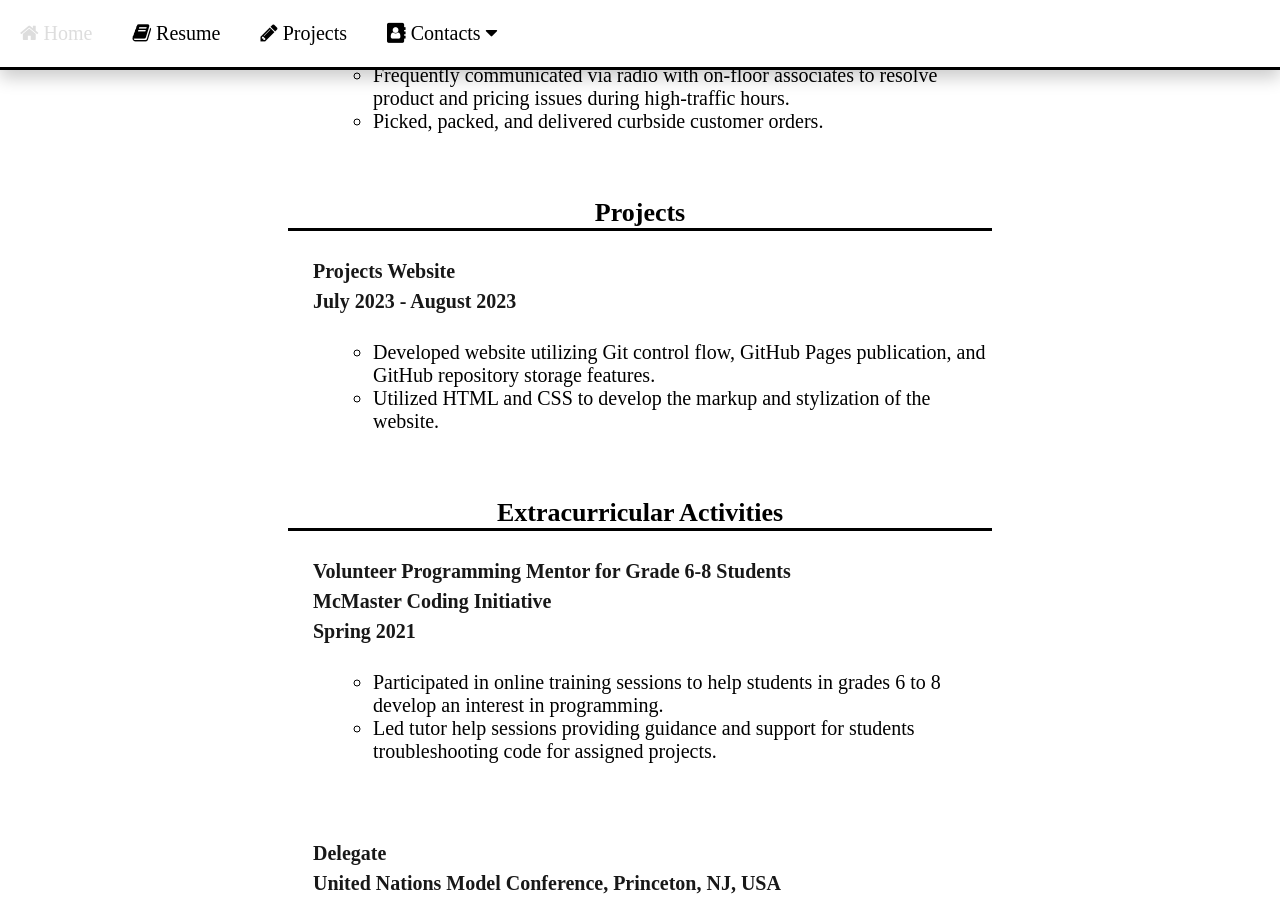
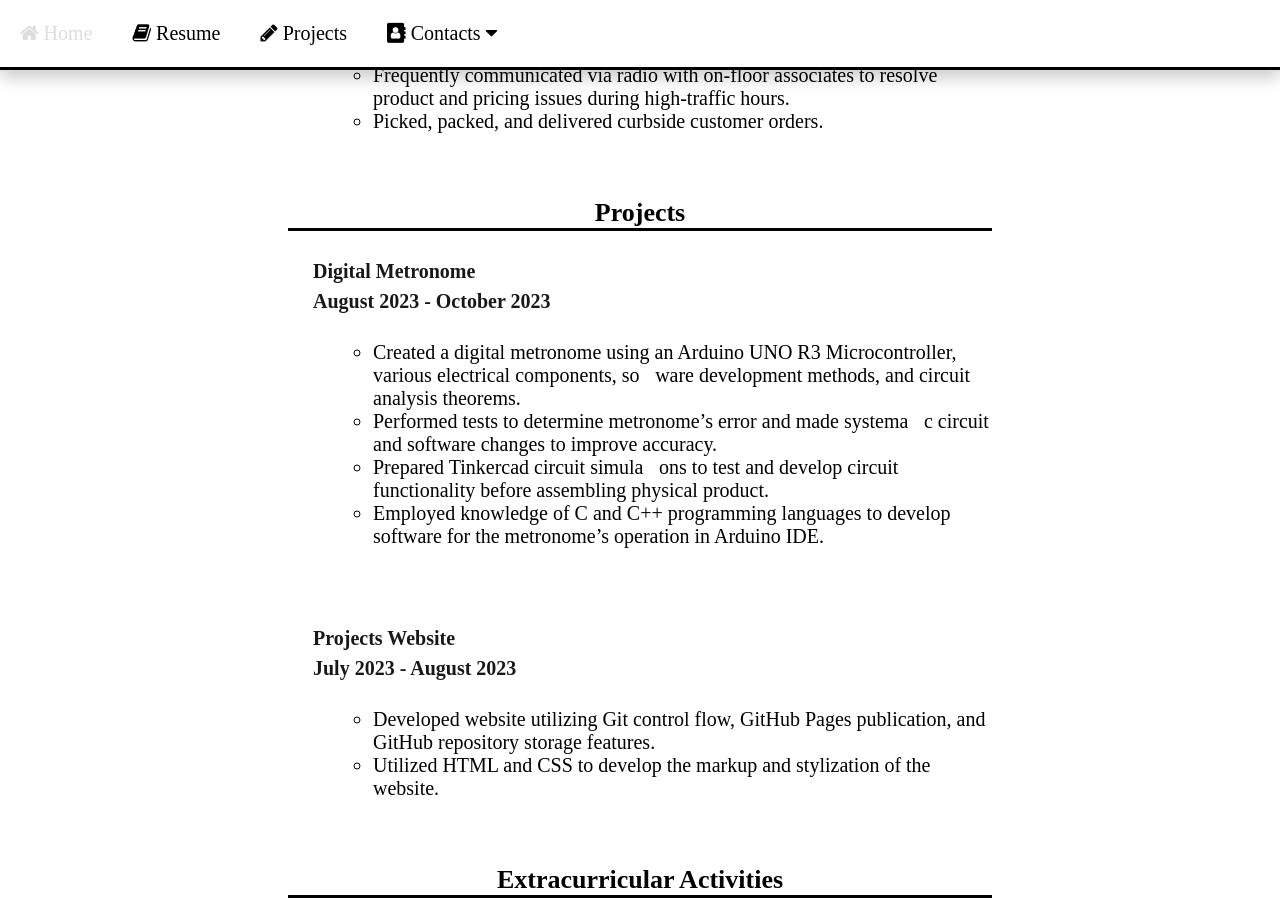
Before and after one commit to JacobHodgins/hodginsjacob, a Jekyll site: the page built from resume/index.html, in a window 1280 px wide and 900 px high, scrolled down 1110 px. Built offline with Jekyll 4.4.1, drawn with Linux system fonts in a browser that asks for light colours; some of the changed text lies outside the part shown.

Commit message:
Update index.html

```diff
--- a/resume/index.html
+++ b/resume/index.html
@@ -27,6 +27,14 @@ title: Resume
     </ul>
   </p>
   <div class="resume-title"><b>Projects</b></div>
+  <p><b>Digital Metronome<br>August 2023 - October 2023<br></b>
+    <ul>
+      <li>Created a digital metronome using an Arduino UNO R3 Microcontroller, various electrical components, so􀅌ware development methods, and circuit analysis theorems.</li>
+      <li>Performed tests to determine metronome’s error and made systema􀆟c circuit and software changes to improve accuracy.</li>
+      <li>Prepared Tinkercad circuit simula􀆟ons to test and develop circuit functionality before assembling physical product.</li>
+      <li>Employed knowledge of C and C++ programming languages to develop software for the metronome’s operation in Arduino IDE.</li>
+    </ul>
+  </p>
   <p><b>Projects Website<br>July 2023 - August 2023<br></b>
     <ul>
       <li>Developed website utilizing Git control flow, GitHub Pages publication, and GitHub repository storage features.</li>
```
Also changed, not shown: other parts of resume/index.html (+1 -1 lines).
